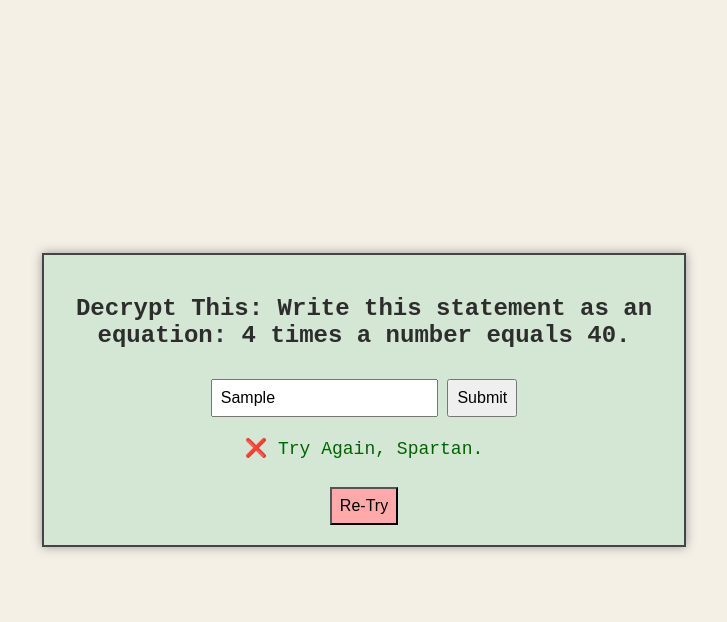
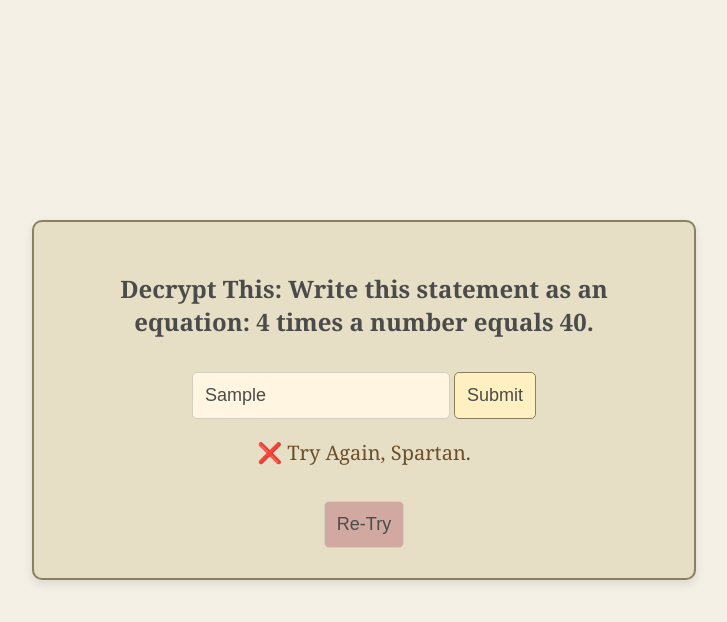
Before and after one commit to Suemin0826/planetsuemin, a plain HTML site: page index.html in a window 1280 px wide. Both pictures are taken after typing "Sample" into the empty fields and a click on the button "Submit". Shown: the whole page, without its empty margins (276-1003 px from the left). Drawn offline with Linux system fonts and the light colour scheme.

Commit message:
Update index.html

```diff
--- a/index.html
+++ b/index.html
@@ -6,42 +6,64 @@
   <title>From Planet Suemin - Puzzle Mission</title>
   <style>
     body {
-      background-color: #f5f0e6;
-      color: #2d2d2d;
-      font-family: 'Courier New', Courier, monospace;
+      background-color: #f5f0e6; /* 크림색 배경 */
+      color: #4b4b4b; /* 어두운 회색 텍스트 */
+      font-family: 'Georgia', serif; /* 고급스러운 서적 느낌의 폰트 */
       display: flex;
       flex-direction: column;
       align-items: center;
       justify-content: center;
       height: 100vh;
       margin: 0;
+      text-align: center; /* 텍스트 중앙 정렬 */
     }
     .console-box {
-      border: 2px solid #444;
-      padding: 20px;
-      background-color: #d4e6d4;
+      border: 2px solid #8a7f60; /* 고급스러운 금속 느낌의 색상 */
+      padding: 30px;
+      background-color: #e6dfc5; /* 부드러운 크림색 배경 */
       width: 80%;
       max-width: 600px;
-      text-align: center;
-      box-shadow: 0 0 10px #999;
+      box-shadow: 0 4px 10px rgba(0, 0, 0, 0.1); /* 부드러운 그림자 효과 */
+      border-radius: 10px; /* 둥근 모서리 */
     }
     input, button {
-      font-size: 16px;
-      padding: 8px;
-      margin-top: 10px;
+      font-size: 18px;
+      padding: 12px;
+      margin-top: 15px;
+      border: 1px solid #d3cfc1; /* 연한 금색 테두리 */
+      border-radius: 5px;
+      background-color: #fff5e1; /* 부드러운 연한 크림색 */
+      color: #4b4b4b;
+      transition: background-color 0.3s, transform 0.2s;
+    }
+    input:focus, button:focus {
+      outline: none;
+      border-color: #8a7f60; /* 포커스 시 테두리 색상 */
+      background-color: #fff0c1; /* 더 밝은 크림색 */
+    }
+    button:hover {
+      background-color: #ffefb3; /* 버튼 호버 시 색상 */
+      transform: scale(1.05); /* 버튼을 살짝 확대 */
     }
     #messageDisplay {
       margin-top: 20px;
-      font-size: 18px;
-      color: #006400;
+      font-size: 20px;
+      color: #6b4f29; /* 따뜻한 갈색 글씨 */
     }
     .retry-btn {
-      background-color: #ffaaaa;
-      margin-top: 10px;
+      background-color: #d1a9a1; /* 연한 붉은색 */
+      border: 1px solid #d3cfc1;
+      color: #4b4b4b;
+    }
+    .retry-btn:hover {
+      background-color: #e1b7b0;
+      transform: scale(1.05);
     }
     .poem {
+      font-size: 18px;
       font-style: italic;
-      margin-top: 10px;
+      margin-top: 15px;
+      color: #4b4b4b;
       animation: fadeIn 2s ease-in-out;
     }
 
```
